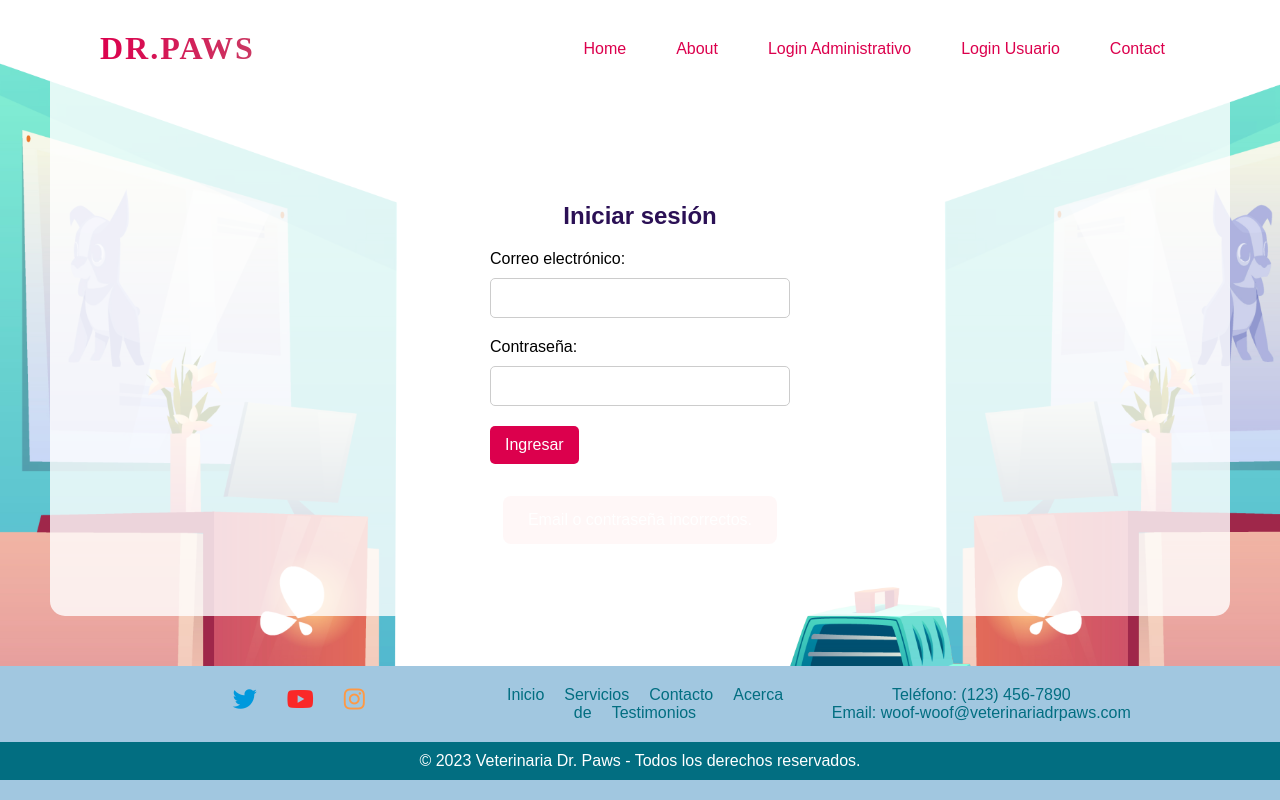
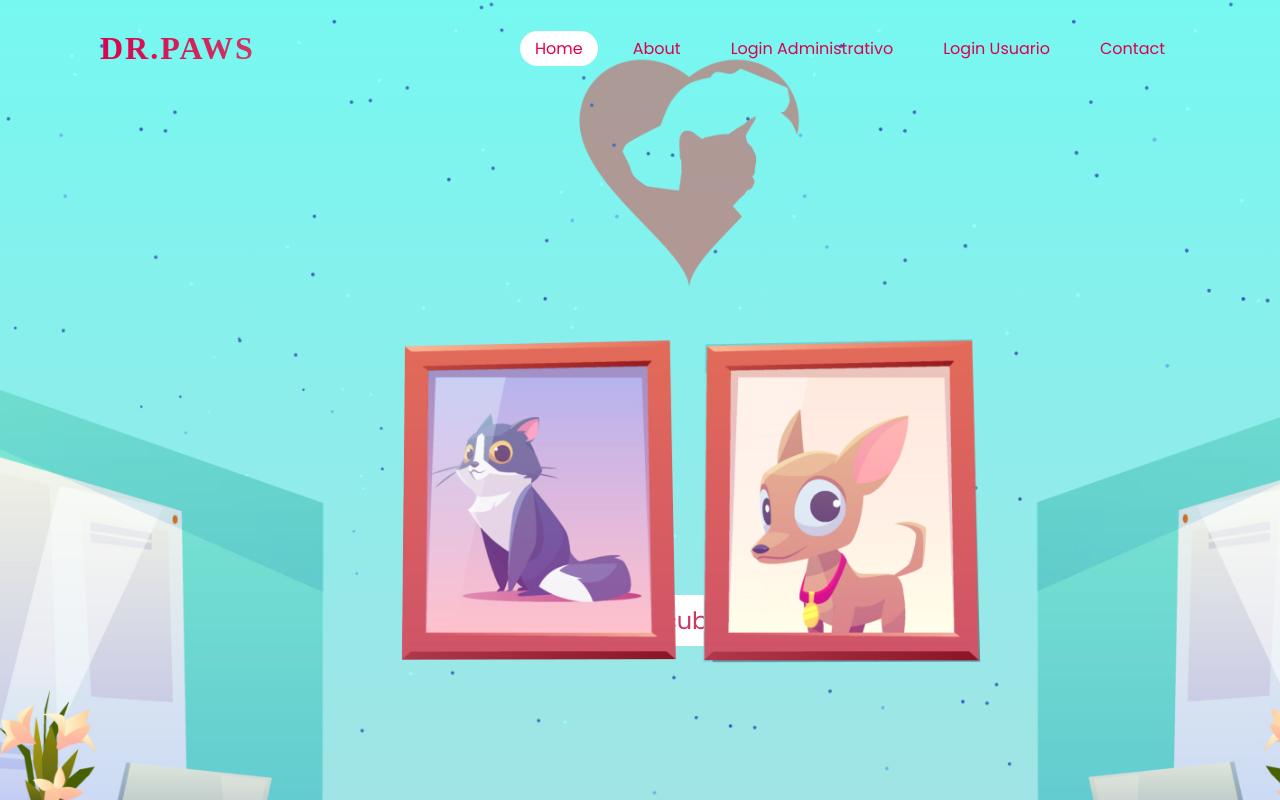
Before and after one commit to Betico1928/DrPaws-Remastered, an Angular app in the folder DrPawsRemastered/DrPawsRemastered/: page /home in a window 1280 px wide. Before the commit this address led to /. Shown: the top 800 px of the page. Built offline with nearby package versions, Linux system fonts and the light colour scheme; a web font is replaced by a local one.

Commit message:
Routings entre el home y el dashboard de veterinarios.

```diff
--- a/DrPawsRemastered/DrPawsRemastered/src/app/app-routing.module.ts
+++ b/DrPawsRemastered/DrPawsRemastered/src/app/app-routing.module.ts
@@ -1,7 +1,16 @@
 import { NgModule } from '@angular/core';
 import { RouterModule, Routes } from '@angular/router';
+import {LandingPageComponent} from "./landing-page/landing-page.component";
+import {LoginAdministrativoComponent} from "./login-administrativo/login-administrativo.component";
 
-const routes: Routes = [];
+const routes: Routes = [
+  // Default route
+  {path: '', pathMatch: 'full', redirectTo: 'home'},
+
+  // Eagerly loaded routes
+  {path: 'home', component: LandingPageComponent},
+  {path: 'login-administrativo', component: LoginAdministrativoComponent},
+];
 
 @NgModule({
   imports: [RouterModule.forRoot(routes)],
--- a/DrPawsRemastered/DrPawsRemastered/src/app/app.component.html
+++ b/DrPawsRemastered/DrPawsRemastered/src/app/app.component.html
@@ -483,5 +483,4 @@
 
 
 
-<!--<app-landing-page></app-landing-page>-->
-<app-login-administrativo></app-login-administrativo>
+<router-outlet></router-outlet>
--- a/DrPawsRemastered/DrPawsRemastered/src/app/landing-page/landing-page.component.html
+++ b/DrPawsRemastered/DrPawsRemastered/src/app/landing-page/landing-page.component.html
@@ -25,7 +25,7 @@
   <ul>
     <li><a href="#" class="active">Home</a></li>
     <li><a href="/porqueNosotros">About</a></li>
-    <li><a href="/loginVeterinario">Login Administrativo</a></li>
+    <li><a [routerLink]="['/login-administrativo']">Login Administrativo</a></li>
     <li><a href="/loginUsuario">Login Usuario</a></li>
     <li><a href="/contacto">Contact</a></li>
   </ul>
--- a/DrPawsRemastered/DrPawsRemastered/src/app/login-administrativo/login-administrativo.component.html
+++ b/DrPawsRemastered/DrPawsRemastered/src/app/login-administrativo/login-administrativo.component.html
@@ -49,8 +49,9 @@
       <label for="password">Contraseña:</label>
       <input type="password" id="password" th:field="*{password}" required>
     </div>
-    <button type="submit">Ingresar</button>
   </form>
+
+  <button [routerLink]="['/login-administrativo/dashboard-veterinarios']">Ingresar</button>
 
 </div>
 
```
